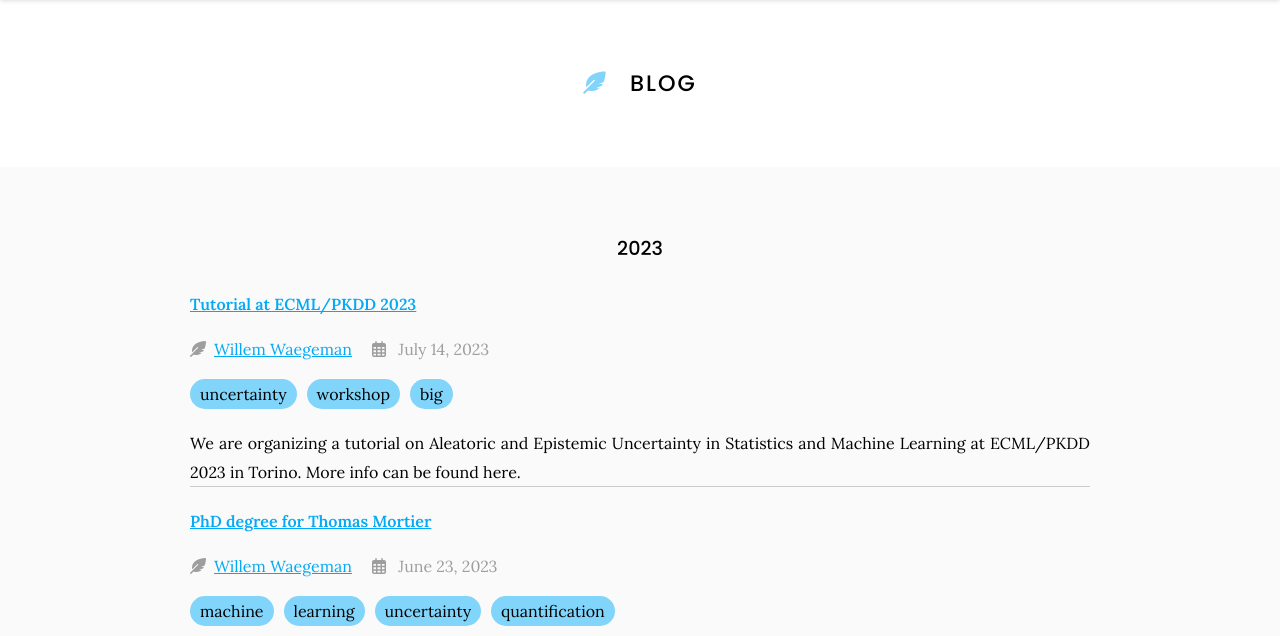
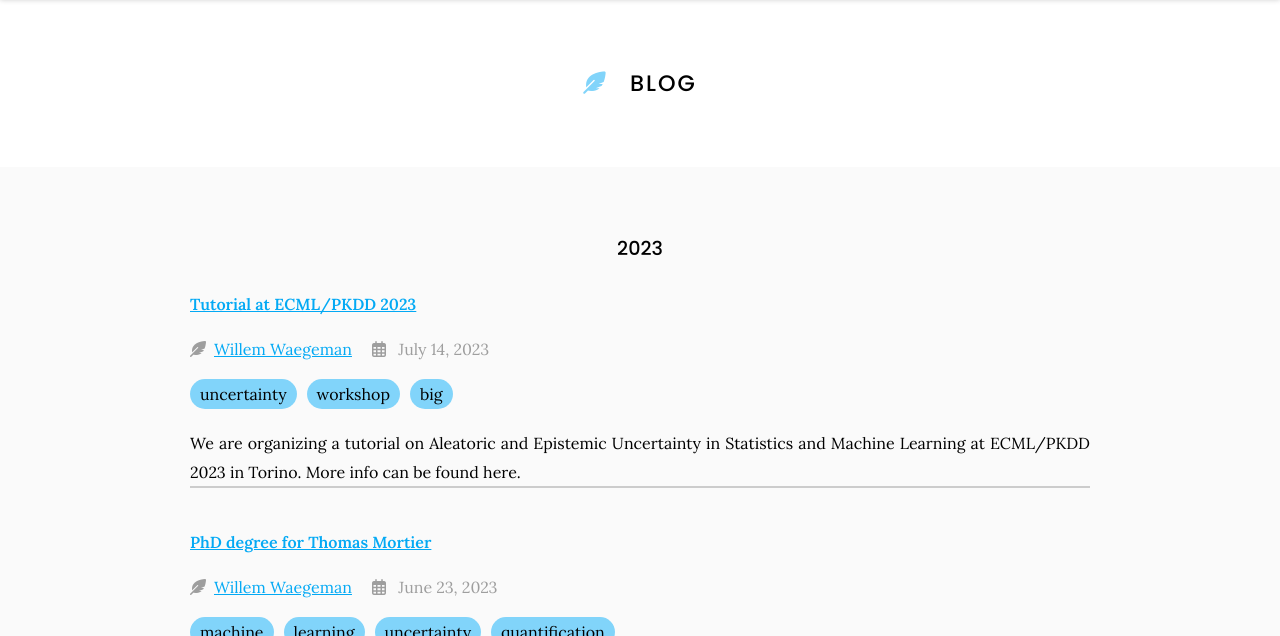
Before and after one commit to willemwaegeman/bioml, a Jekyll site: the page built from blog/index.md, in a window 1280 px wide. Shown: the part 110-746 px from the top of the page. Built offline with Jekyll 4.4.1, drawn with Linux system fonts in a browser that asks for light colours; grey boxes are pictures that could not be loaded.

Commit message:
Update post-excerpt.html
styling

```diff
--- a/_includes/post-excerpt.html
+++ b/_includes/post-excerpt.html
@@ -10,7 +10,7 @@
   {% endif %}
 {% endfor %}
 
-<div class="post_excerpt" style="margin-bottom: 20px; border-bottom: 1px solid #ccc;">
+<div class="post_excerpt" style="margin-bottom: 40px; border-bottom: 2px solid #ccc;">
   {% assign url = post.url | default: "" %}
   {% assign title = post.title | default: "" %}
   <p>
```
